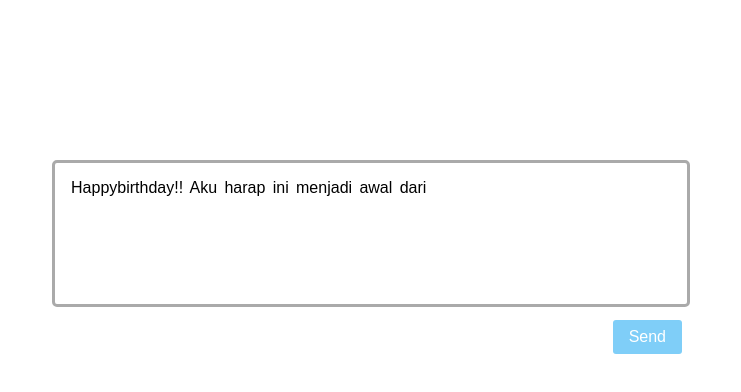
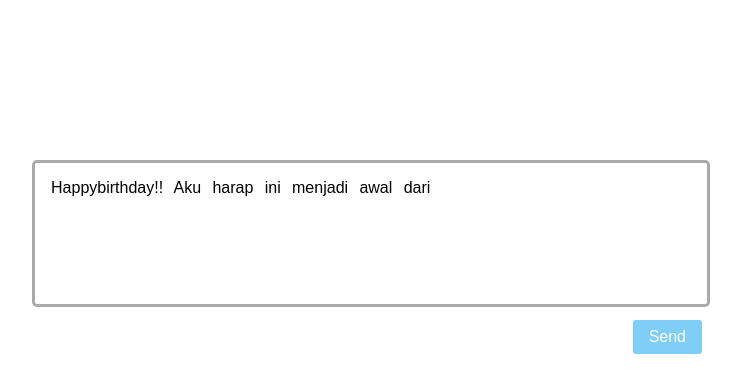
Before and after one commit to Nurmieai/Website-Personal, a plain HTML site: page index.html in a window 1280 px wide. Shown: the whole page, without its empty margins (269-1010 px from the left). Drawn offline with nearby package versions, Linux system fonts and the light colour scheme.

Commit message:
nambahin style baru

```diff
--- a/style/style.css
+++ b/style/style.css
@@ -1,33 +1,33 @@
-html {
-    box-sizing: border-box;
-}
-
-body{
-    font-family: 'Poppins', sans-serif;
+body {
+  font-family: "Poppins", sans-serif;
   margin: 0;
 }
 
-.container{
-    height: 100vh;
+.container {
   margin: 0 auto;
   overflow: hidden;
-    position: relative;
   text-align: center;
-    width: 100vh;
+  height: 100vh;
 }
 
-.container > div{
+.four {
+  align-items: center;
+  height: 100vh;
+
+}
+
+.container > div {
   left: 0;
   position: relative;
   right: 0;
   top: 20vh;
 }
 
-.one{
+.one {
   font-size: 4.5rem;
 }
 
-.two{
+.two {
   font-size: 1.2rem;
   font-weight: lighter;
 }
@@ -43,7 +43,7 @@ body{
   margin: 0 auto;
   padding: 1rem;
   position: relative;
-    width: 600px;
+  width: 50%;
 }
 
 .textbox__chat {
@@ -60,7 +60,7 @@ body{
   border-radius: 3px;
   bottom: -50px;
   color: #fff;
-    padding: .5rem 1rem;
+  padding: 0.5rem 1rem;
   position: absolute;
   right: 5px;
 }
```
Lines whose indentation alone changed are shown as unchanged.
